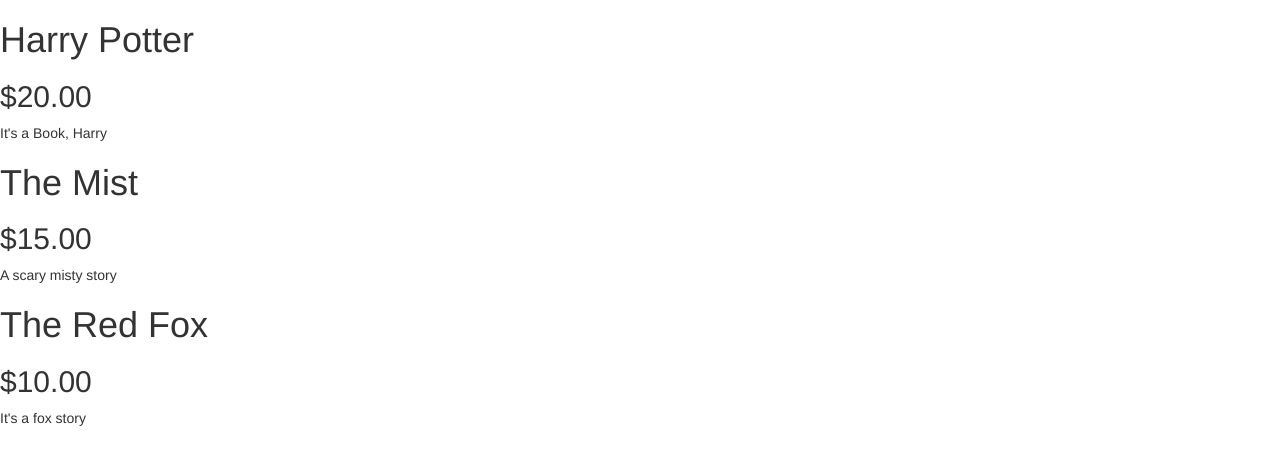
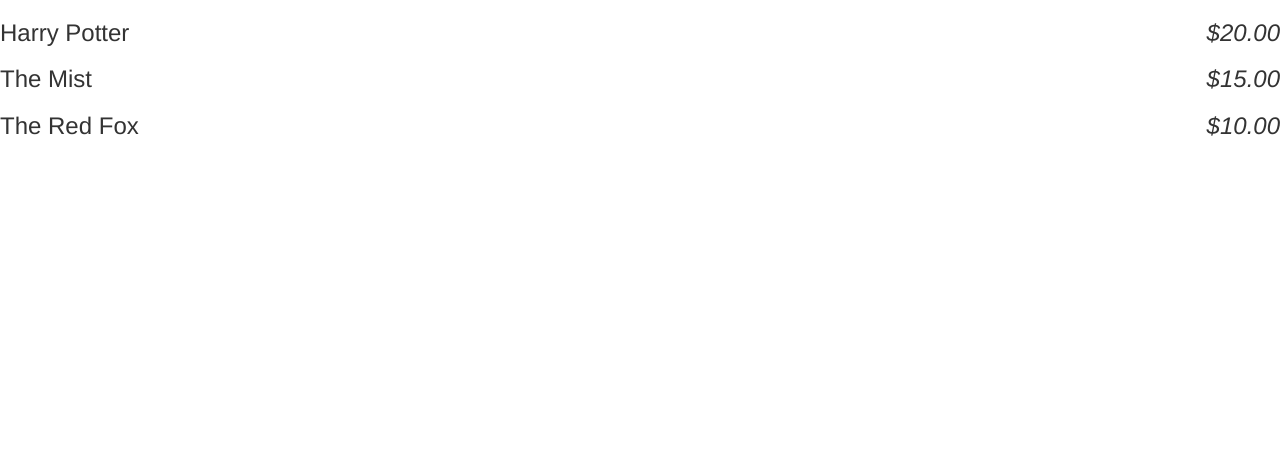
Before and after one commit to KJoWu/Angular-Book-Store, a plain HTML site: page index.html in a window 1280 px wide. Drawn offline with nearby package versions, Linux system fonts and the light colour scheme.

Commit message:
added bootstrap styles

```diff
--- a/index.html
+++ b/index.html
@@ -8,18 +8,23 @@
     <title>Angular Book Store</title>
 </head>
 
-<body>
-    <div ng-controller="StoreController as store">
+<body ng-controller="StoreController as store">
+    <ul class="list-group">
+        <li class- "list-group-item" ng-repeat="product in store.products">
+            <h3>{{product.name}}
+    			<em class="pull-right">{{product.price|currency}}</em>
+    		</h3>
+        </li>
+    </ul>
+    <!--
         <div ng-repeat="item in store.products">
             <div ng-hide="item.soldOut">
                 <h1>{{item.name}}</h1>
                 <h2>{{item.price | currency}}</h2>
                 <p>{{item.description}}</p>
                 <button ng-show="store.product.canPurchase">Add to Cart</button>
-                <!--only show if expression=true-->
-            </div>
-        </div>
-    </div>
+                <!--only show if expression=true
+                -->
     <script src="https://ajax.googleapis.com/ajax/libs/angularjs/1.4.5/angular.min.js"></script>
     <script src="js/app.js"></script>
 </body>
```
